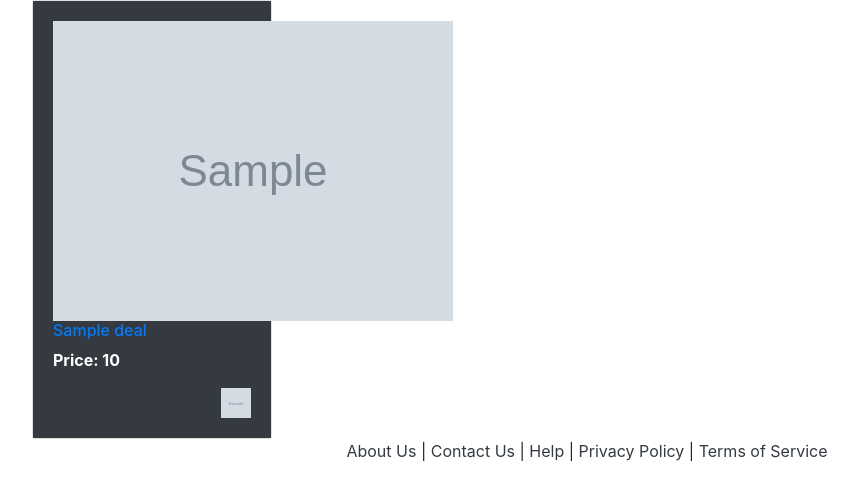
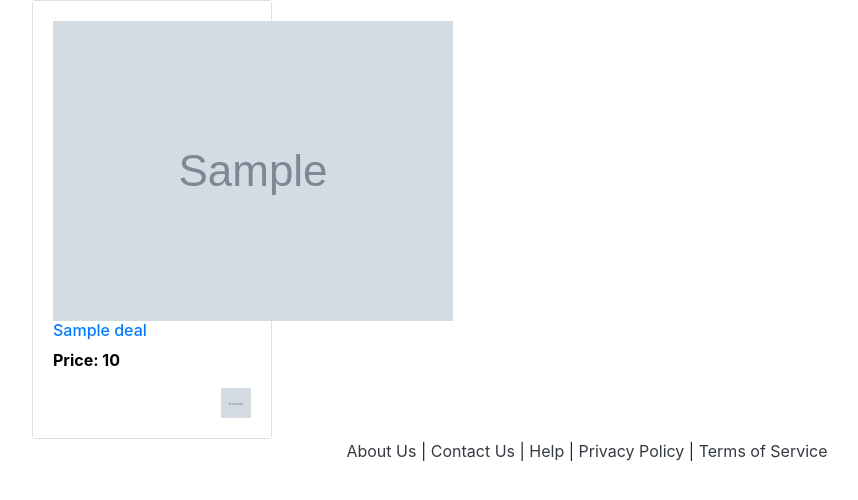
Before and after one commit to jaspearson/csc424, a Django app: template templates/search.html in a window 1280 px wide. Shown: the part 67-567 px from the top of the page, without its empty margins (53-911 px from the left). Run offline with Django 3.2, Linux system fonts and the light colour scheme; the template is opened without the code that fills it: most values are stand-ins (such as "Sample title", 1, 10 or a date in 2020); grey boxes marked "Sample" are stand-in pictures; parts of the project's set-up code (start-up, migrations or seed data) failed here and were passed over; some libraries are stand-ins or nearby versions.

Commit message:
Updates styles for the search.html file.

```diff
--- a/static/css/style.css
+++ b/static/css/style.css
@@ -139,3 +139,12 @@ a.navbar-brand, .nav-link
             border-color: #343a40;
             box-shadow: 0 0 0 0.2rem rgba(52, 58, 64, 0.25);
         }
+
+/* CSS for the Search.html */
+/* Overrides the above .card-footer, .card-body from thobs for the search page only
+    - jaspearson*/
+.search-card-body
+{
+    background-color: white;
+    color: black;
+}
--- a/templates/search.html
+++ b/templates/search.html
@@ -12,7 +12,7 @@
                 <div class="col-md-4">
                     <div class="card h-100" style="width: 15rem;">
 
-                        <div class="card-body h-100">
+                        <div class="card-body h-100 search-card-body">
                             <img src="{{ deal.image_url }}"/>
                             <a href="{{ deal.url }}" target="_blank" ><h6>{{ deal.title }}</h6></a>
                             <p class="card-text"> <b>Price: {{ deal.price }} </b></p>
```
